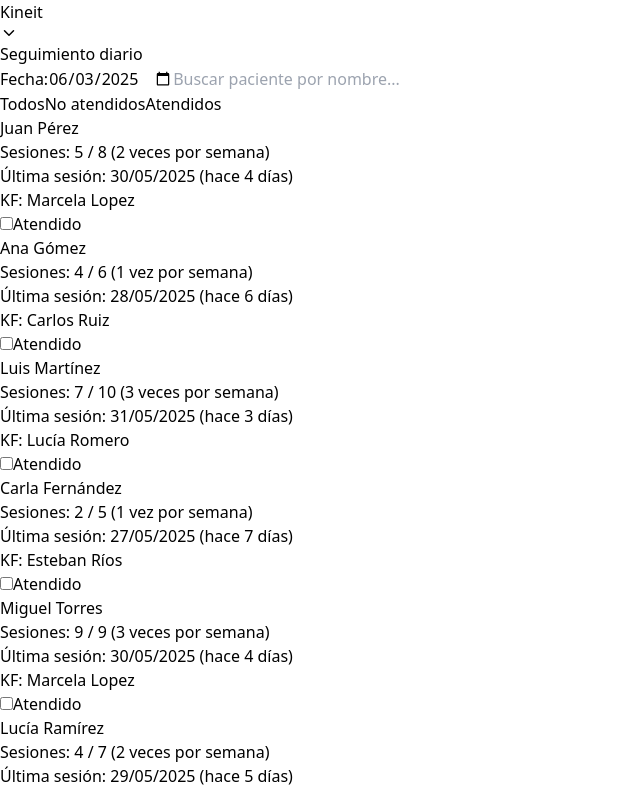
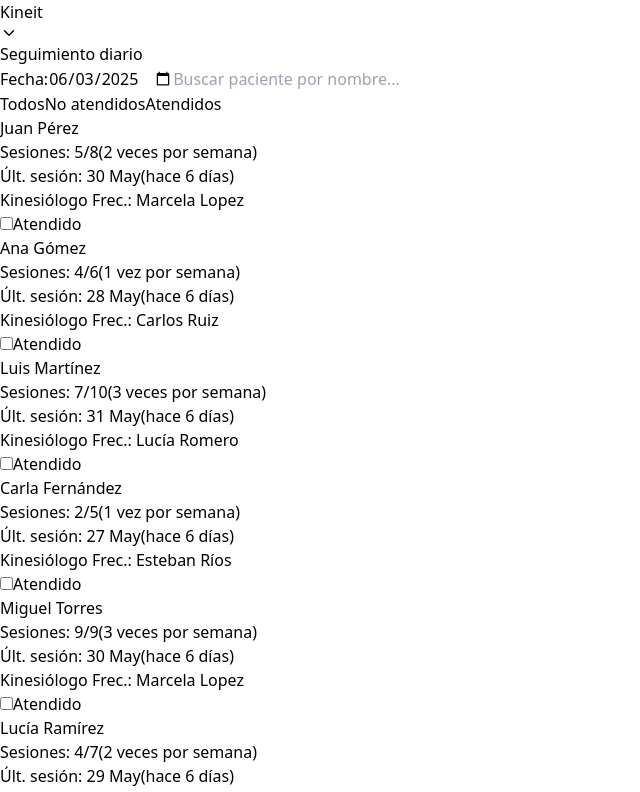
Before and after one commit to leonardo-santucho/keneit-front, a React (Vite) app: page /patients-daily-follow-up in a window 1280 px wide. Shown: the top 792 px of the page, without its empty margins (0-640 px from the left). Built offline with nearby package versions, Linux system fonts and the light colour scheme.

Commit message:
update style of the patient card

```diff
--- a/src/pages/PatientsDailyFollowUp.jsx
+++ b/src/pages/PatientsDailyFollowUp.jsx
@@ -93,18 +93,27 @@ export default function PatientDailyFollowUp() {
                 isChecked ? "border-green-500 bg-green-50" : "border-transparent"
               }`}
             >
-              <div className="flex justify-between items-center">
-                <div className={isChecked ? "text-gray-600" : ""}>
-                  <p className="font-medium text-lg mb-1">{p.name}</p>
 
-                  <p className="text-sm text-gray-500">
-                    Sesiones: {p.sessionsDone} / {p.sessionsPlanned} ({p.frequency})<br />
-                    Última sesión: {lastSessionFormatted} (hace {daysAgo} días)<br />
-                    KF: {p.kinesiologist}
+              <div className="flex justify-between items-start">
+                <div className={`flex flex-col gap-1 text-sm ${isChecked ? "text-gray-600" : "text-gray-500"}`}>
+                  <p className="font-medium text-base text-gray-900">{p.name}</p>
+                  <p>
+                    Sesiones: {p.sessionsDone}/{p.sessionsPlanned}
+                    <span className="ml-1 text-xs text-gray-400 whitespace-nowrap">({p.frequency})</span>
                   </p>
+                  <p>
+                    Últ. sesión:{" "}
+                    {p.lastSession
+                      ? new Date(p.lastSession)
+                          .toLocaleDateString("es-AR", { day: "numeric", month: "short" })
+                          .replace(/(^\d+\s)(\w)/, (_, d, l) => d + l.toUpperCase())
+                      : "-"}
+                    <span className="ml-1 text-xs text-gray-400 whitespace-nowrap">(hace 6 días)</span>
+                  </p>
+                  <p>Kinesiólogo Frec.: {p.kinesiologist}</p>
                 </div>
-                <div className="flex gap-2 items-center">
-                  <label className="flex items-center gap-1 text-sm">
+                <div className="flex items-center">
+                  <label className="flex items-center gap-1 text-sm whitespace-nowrap">
                     <input
                       type="checkbox"
                       checked={isChecked}
@@ -114,6 +123,8 @@ export default function PatientDailyFollowUp() {
                   </label>
                 </div>
               </div>
+
+
             </div>
           );
         })}
```
